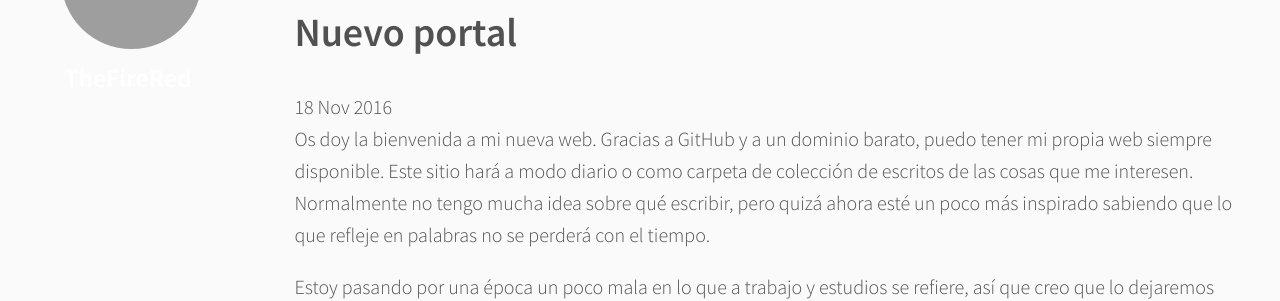
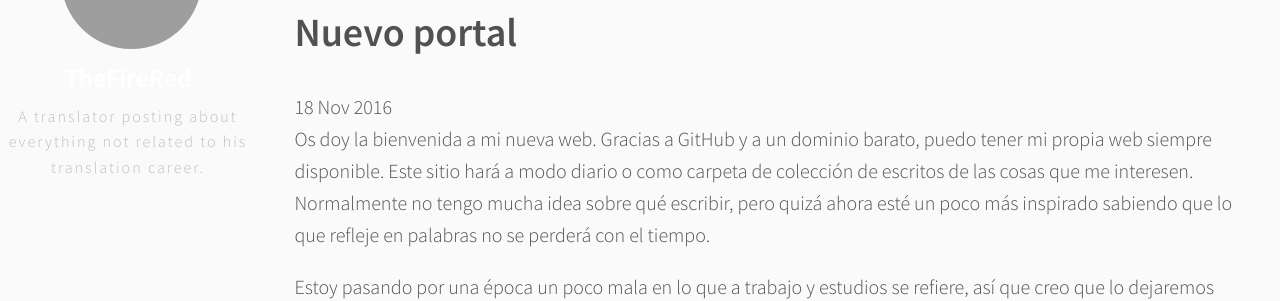
Before and after one commit to TheFireRed/thefirered.github.io, a Jekyll site: the page built from _posts/2016-01-08-nuevo-portal.md, in a window 1280 px wide. Shown: the part 156-457 px from the top of the page. Built offline with Jekyll 4.4.1, drawn with Linux system fonts in a browser that asks for light colours; comment, search, counter and statistics services are not loaded; grey boxes are pictures that could not be loaded.

Commit message:
Update _config.yml

```diff
--- a/_config.yml
+++ b/_config.yml
@@ -1,11 +1,11 @@
 name:               "TheFireRed"
-description:        ""
+description:        "A translator posting about everything not related to his translation career."
 
-url:                ""
+url:                "https://thefirered.github.com"
 author:             "TheFireRed"
-email:              "jhondoe@abc.com"
+email:              "none@ofthat.com"
 gravatar_hash:      ""
-twitter:            ""
+twitter:            "TheFireRed"
 email:              ""
 github:             ""
 pinterest:          ""
@@ -27,8 +27,8 @@
 nav:
   - name:           "About"
     href:           "/about"
-  - name:           "Download"
-    href:           "/releases"
+  - name:           ""
+    href:           ""
 
 sass:
   style:            :compressed
```
